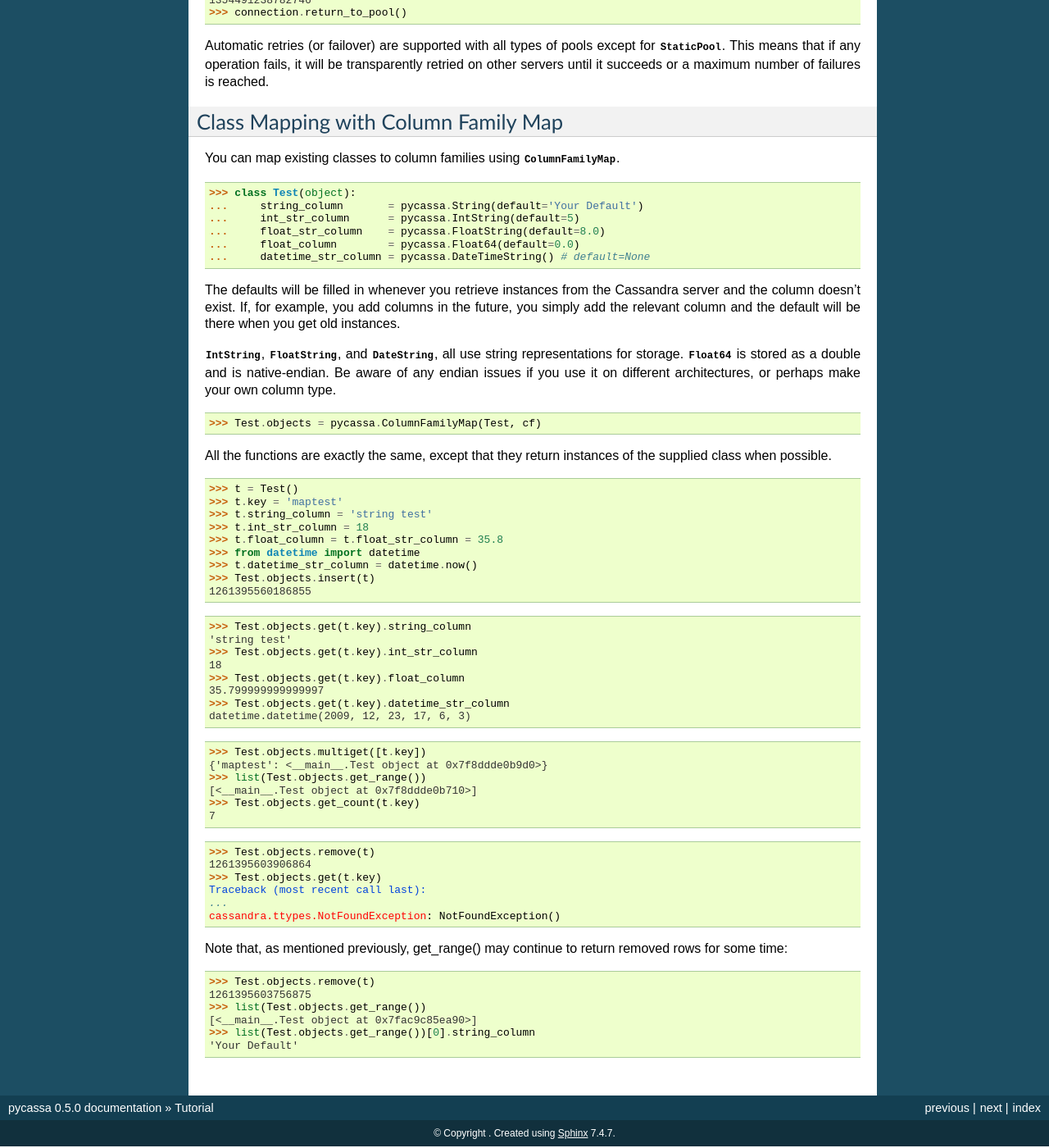
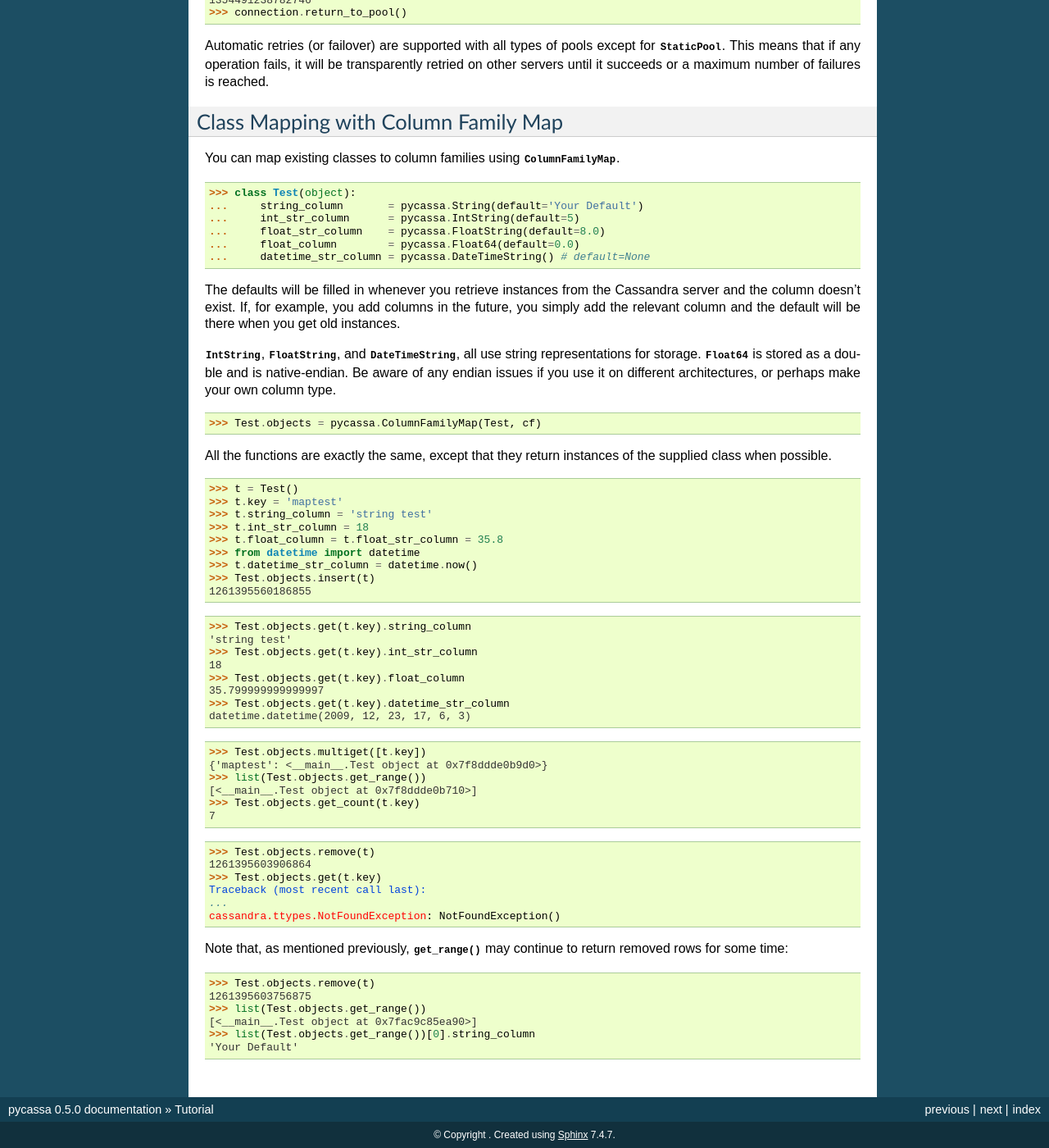
Before and after one commit to pycassa/pycassa, a Sphinx documentation site: the page built from doc/tutorial.rst, in a window 1280 px wide and 1400 px high, scrolled down 4934 px. Shown: the whole window at 82% size. Built offline with Sphinx 7.4.7, drawn with Linux system fonts in a browser that asks for light colours.

Commit message:
Minor fixes to tutorial.

```diff
--- a/doc/tutorial.rst
+++ b/doc/tutorial.rst
@@ -10,7 +10,7 @@
 :doc:`installed <installation>`. In the Python shell, the following
 should run without raising an exception:
 
-.. doctest::
+.. code-block::
 
   >>> import pycassa
 
@@ -359,10 +359,10 @@
 will be there when you get old instances.
 
 :class:`~pycassa.types.IntString`, :class:`~pycassa.types.FloatString`, and
-:class:`~pycassa.types.DateString`, all use string representations for storage.
-:class:`~pycassa.types.Float64` is stored as a double and is native-endian.
-Be aware of any endian issues if you use it on different architectures, or
-perhaps make your own column type.
+:class:`~pycassa.types.DateTimeString`, all use string representations for
+storage. :class:`~pycassa.types.Float64` is stored as a double and is
+native-endian. Be aware of any endian issues if you use it on different
+architectures, or perhaps make your own column type.
 
 .. code-block:: python
 
```
Also changed, not shown: other parts of doc/tutorial.rst (+4 -2 lines).
